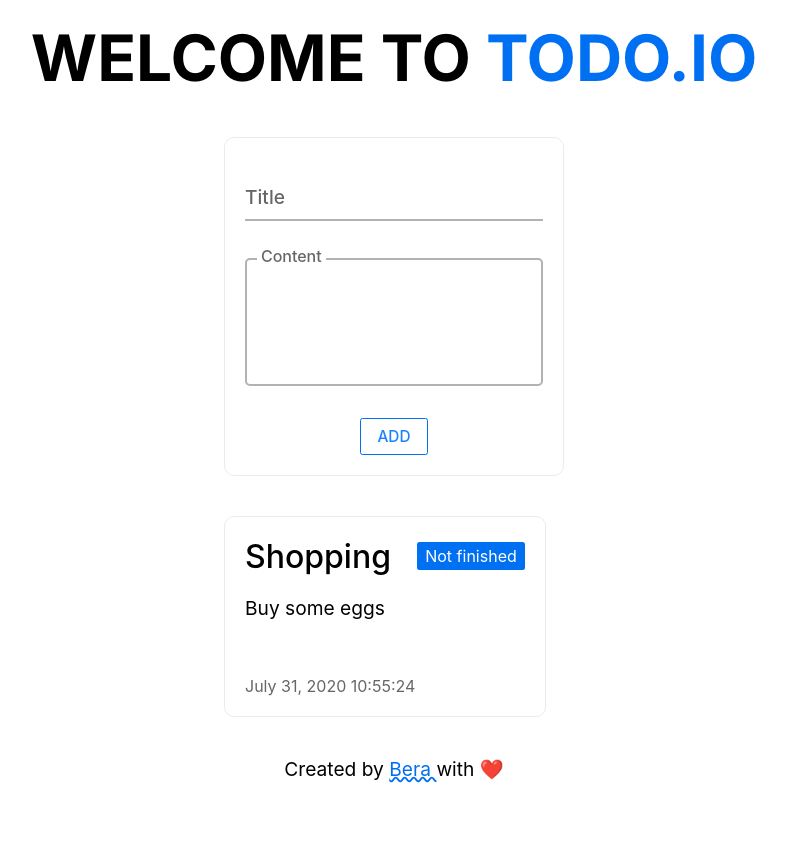
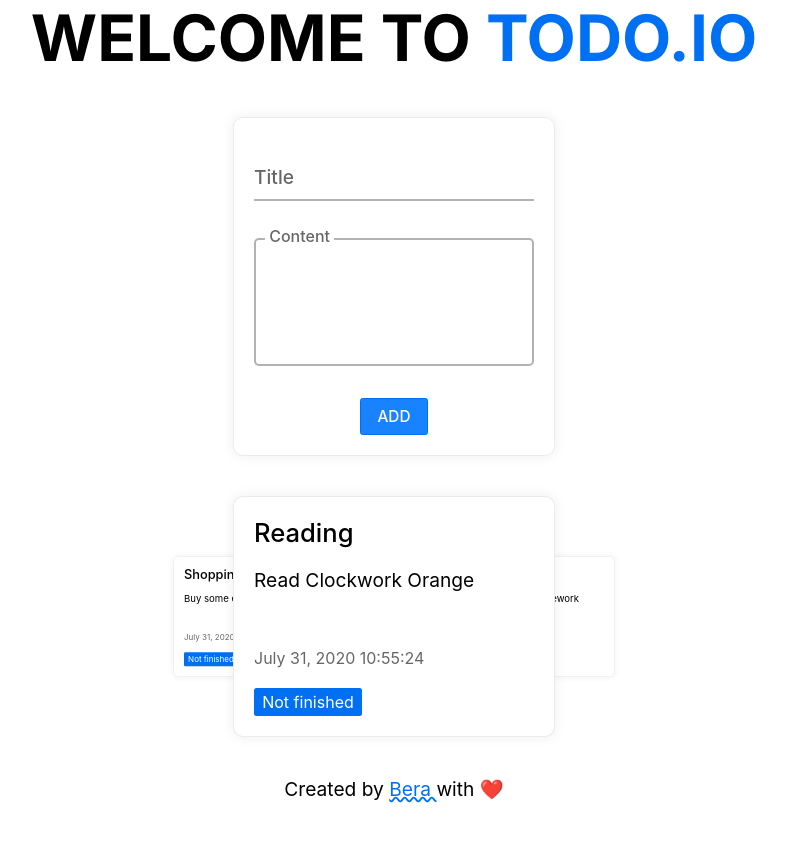
Before and after one commit to berakoc/todo-app, a React (Create React App) app in the folder client/: page / in a window 1280 px wide. Shown: the whole page, without its empty margins (246-1032 px from the left). Built offline with nearby package versions, Linux system fonts and the light colour scheme.

Commit message:
📮 NEW: Implemented CardList Swipe animations

```diff
--- a/client/src/components/TodoAdder.css
+++ b/client/src/components/TodoAdder.css
@@ -3,4 +3,7 @@
     padding: var(--card-padding);
     border: 1px solid var(--border-color);
     border-radius: var(--border-radius);
+    width: 280px;
+    margin: 0 auto;
+    box-shadow: var(--box-shadow);
 }
--- a/client/src/components/native/Button.css
+++ b/client/src/components/native/Button.css
@@ -3,7 +3,8 @@
     text-transform: uppercase;
     display: inline-block;
     border: 1px solid var(--color-primary);
-    color: var(--color-primary-light);
+    color: white;
+    background-color: var(--color-primary-light);
     border-radius: calc(var(--border-radius) / 4);
     padding: 8px 16px;
     font-weight: 500;
--- a/client/src/components/native/Card.css
+++ b/client/src/components/native/Card.css
@@ -1,20 +1,16 @@
 .card {
-    width: 280px;
+    width: var(--card-width);
+    background-color: white;
     border: 1px solid var(--border-color);
     padding: var(--card-padding);
     border-radius: var(--border-radius);
-}
-
-.card .titleBar {
-    display: flex;
-    justify-content: space-between;
-    align-items: center;
-    margin-bottom: 20px;
+    box-shadow: var(--box-shadow);
 }
 
 .card .title {
-    font-size: 2rem;
+    font-size: 1.6rem;
     font-weight: 500;
+    margin-bottom: 20px;
 }
 
 .card .content {
@@ -25,4 +21,5 @@
 
 .card .date {
     color: var(--color-gray);
+    margin-bottom: 20px;
 }
--- a/client/src/components/native/Card.tsx
+++ b/client/src/components/native/Card.tsx
@@ -2,29 +2,31 @@ import React, { Component } from 'react'
 import PropTypes from 'prop-types'
 import './Card.css'
 import Utils from '../../libs/Utils'
+import { EmptyState } from '../../libs/Interfaces'
 import StatusButton from './StatusButton'
 
 interface CardProps {
     title: string,
     content: string,
-    date: Date
+    date: Date,
+    isButtonActive?: boolean
 }
 
-interface CardState {}
+// TODO: Add markdown support for the card
+export default class Card extends Component<CardProps, EmptyState> {
+    static propTypes: object
 
-// TODO: Add markdown support for the card
-export default class Card extends Component<CardProps, CardState> {
-    static propTypes: object
+    constructor(props: CardProps) {
+        super(props)
+    }
 
     render() {
         return (
             <div className="card">
-                <div className="titleBar">
-                    <div className="title">{this.props.title}</div>
-                    <StatusButton defaultText="Not finished" hoverText="Finish now!"/>
-                </div>
+                <div className="title">{this.props.title}</div>
                 <div className="content">{this.props.content}</div>
                 <div className="date">{Utils.convertDateToString(this.props.date)}</div>
+                <StatusButton isActive={this.props.isButtonActive === true} defaultText="Not finished" hoverText="Complete"/>
             </div>
         )
     }
@@ -33,5 +35,6 @@ export default class Card extends Component<CardProps, CardState> {
 Card.propTypes = {
     title: PropTypes.string.isRequired,
     content: PropTypes.string.isRequired,
-    date: PropTypes.instanceOf(Date).isRequired
+    date: PropTypes.instanceOf(Date).isRequired,
+    isButtonActive: PropTypes.bool
 }
--- a/client/src/components/native/CardList.css
+++ b/client/src/components/native/CardList.css
@@ -0,0 +1,42 @@
+.cardList {
+    position: relative;
+}
+
+.cardList .left {
+    user-select: none;
+    position: absolute;
+    top: 0;
+    left: -140px;
+    z-index: 1;
+    transform: scale(0.5);
+    filter: blur(1.4px);
+}
+
+.cardList .left:hover {
+    cursor: pointer;
+    filter: none;
+    left: calc(-1 * var(--card-width));
+    transform: scale(0.7);
+}
+
+.cardList .right {
+    user-select: none;
+    position: absolute;
+    top: 0;
+    right: -140px;
+    z-index: 1;
+    transform: scale(0.5);
+    filter: blur(1.4px);
+}
+
+.cardList .right:hover {
+    cursor: pointer;
+    filter: none;
+    right: calc(-1 * var(--card-width));
+    transform: scale(0.7)
+}
+
+.cardList .middle {
+    position: relative;
+    z-index: 2;
+}
--- a/client/src/components/native/CardList.tsx
+++ b/client/src/components/native/CardList.tsx
@@ -1,5 +1,6 @@
 import React, { Component } from 'react'
 import Card from './Card'
+import './CardList.css'
 
 interface CardListProps {
 
@@ -11,26 +12,61 @@ interface CardListState {
 }
 
 export default class CardList extends Component<CardListProps, CardListState>{
+    private isDataLoaded: boolean
+
     constructor(props: CardListProps) {
         super(props)
         this.state = {
-            index: 0,
+            index: 1,
             cards: []
         }
+        this.isDataLoaded = false
+        this.generateCardSet = this.generateCardSet.bind(this)
     }
 
     componentDidMount() {
         console.log('Mounted.')
-        const card = <Card title="Shopping" content="Buy some eggs" date={new Date()}/>
+        const cards = [<Card title="Shopping" content="Buy some eggs" date={new Date()}/>,
+        <Card title="Reading" content="Read Clockwork Orange" date={new Date()}/>,
+        <Card title="Homeworks" content="Finish Algebra homework" date={new Date()}/>]
         this.setState({
-            cards: this.state.cards.concat(card)
+            cards: this.state.cards.concat(cards)
+        }, () => {
+            this.setState({
+                cards: this.state.cards.slice(0, this.state.index).concat(React.cloneElement(this.state.cards[this.state.index], { isButtonActive: true}), this.state.cards.slice(this.state.index + 1))
+            })
         })
+    }
+
+    // BUG: When hovering over left and right it interacts with StateButton. Solve it via masking
+    generateCardSet(): JSX.Element {
+        let leftElement: JSX.Element, rightElement: JSX.Element, middleElement: JSX.Element
+        if (this.state.index === 0) {
+            leftElement = <div></div>
+        } else {
+            leftElement = <div className="left animated">{this.state.cards[this.state.index - 1]}</div>
+        }
+        if (this.state.index === this.state.cards.length - 1) {
+            rightElement = <div></div>
+        } else {
+            rightElement = <div className="right animated">{this.state.cards[this.state.index + 1]}</div>
+        }
+        if (this.state.cards.length === 0) {
+            middleElement = <div>No Todos found</div>
+        } else {
+            middleElement = <div className="middle animated">{this.state.cards[this.state.index]}</div>
+        }
+        return <React.Fragment>
+            {leftElement}
+            {rightElement}
+            {middleElement}
+        </React.Fragment>
     }
 
     render() {
         return (
-            <div className="cardList">
-                {this.state.cards}
+            <div className="cardList animated">
+                {this.generateCardSet()}
             </div>
         )
     }
--- a/client/src/components/native/StatusButton.tsx
+++ b/client/src/components/native/StatusButton.tsx
@@ -3,6 +3,7 @@ import PropTypes from 'prop-types'
 import './StatusButton.css'
 
 interface StatusButtonProps {
+    isActive: boolean
     defaultText: string
     hoverText: string
 }
@@ -23,11 +24,17 @@ export default class StatusButton extends Component<StatusButtonProps, StatusBut
         this.deactivateCurrentText = this.deactivateCurrentText.bind(this)
     }
 
-    activateCurrentText(_event: MouseEvent): void {
+    activateCurrentText(event: MouseEvent): void {
+        if (!this.props.isActive) {
+            (event.target as HTMLDivElement).style.pointerEvents = 'none'
+        }
         this.setState({ currentText: this.props.hoverText })
     }
 
-    deactivateCurrentText(_event: MouseEvent): void {
+    deactivateCurrentText(event: MouseEvent): void {
+        if (!this.props.isActive) {
+            (event.target as HTMLDivElement).style.pointerEvents = 'none'
+        }
         this.setState({ currentText: this.props.defaultText })
     }
 
@@ -41,6 +48,7 @@ export default class StatusButton extends Component<StatusButtonProps, StatusBut
 }
 
 StatusButton.propTypes = {
+    isActive: PropTypes.bool.isRequired,
     defaultText: PropTypes.string.isRequired,
     hoverText: PropTypes.string.isRequired
 }
--- a/client/src/index.css
+++ b/client/src/index.css
@@ -7,7 +7,9 @@
   --border-color: rgba(0, 0, 0, 0.08);
   --color-gray: rgba(0, 0, 0, 0.6);
   --color-gray-light: rgba(0, 0, 0, 0.3);
+  --card-width: 280px;
   --font-size: 1.2rem;
+  --box-shadow: 0 0 12px 2px rgba(0, 0, 0, 0.05);
 }
 
 .verticalSeparator {
```
